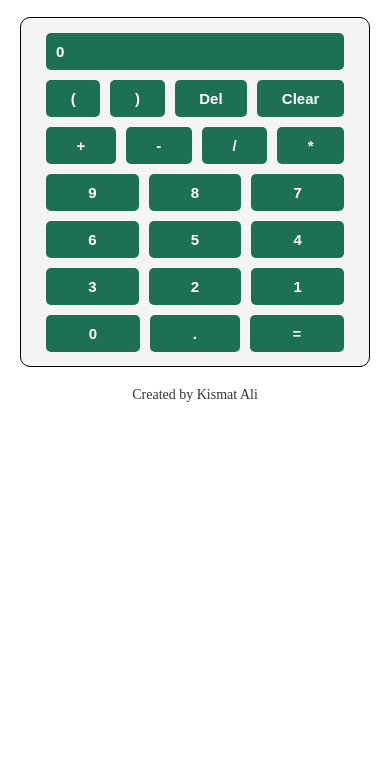
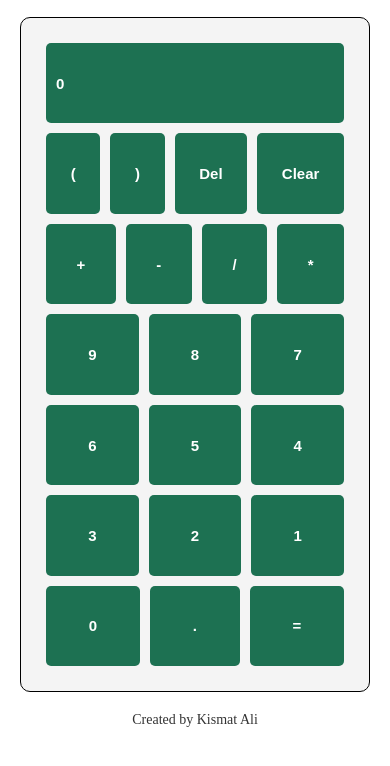
Before and after one commit to kismat5455/Calculator, a plain HTML site: page index.html in a window 390 px wide. Shown: the part 50-816 px from the top of the page. Drawn offline with Linux system fonts and the light colour scheme.

Commit message:
Add responsive layout for calculator on smaller screens

```diff
--- a/style.css
+++ b/style.css
@@ -67,3 +67,10 @@ footer {
     color: #333;
     font-size: 14px;
 }
+
+@media only screen and (max-width: 600px) {
+    #calculatorContainer {
+        height: 80vh;
+
+    }
+}
```
